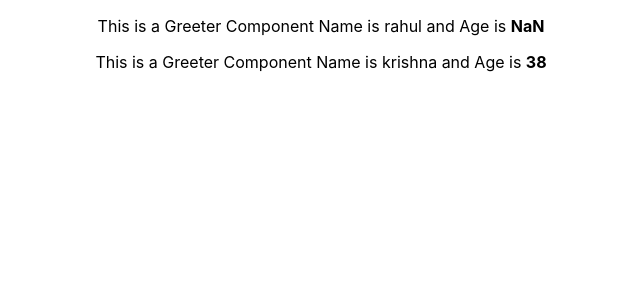
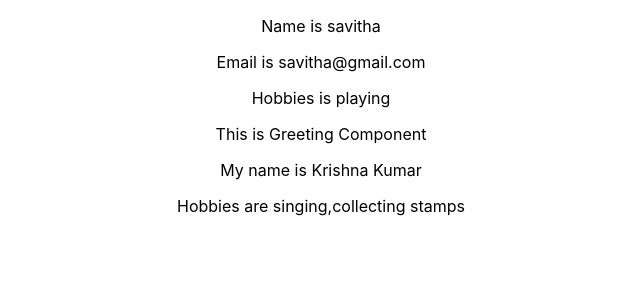
Before and after one commit to RuthvikSai2015/ReactJSSession3, a React (Create React App) app in the folder sampleapp/: page / in a window 1280 px wide. Shown: the top 300 px of the page, without its empty margins (319-959 px from the left). Built offline with nearby package versions, Linux system fonts and the light colour scheme.

Commit message:
react props

```diff
--- a/sampleapp/src/App.js
+++ b/sampleapp/src/App.js
@@ -2,8 +2,17 @@ import logo from './logo.svg';
 import './App.css';
 // import Welcome from './Welcome'
 import Greeting from './Greeting';
+import Greeter from './Greeter';
 
 function App() {
+  let course = "reactjs";
+  let user = { name: "savitha",
+               email: "savitha@gmail.com",
+               hobbies: "singing,collecting stamps"
+              };
+  const {name,email,hobbies} = user;
+  let objArray = ["1", "2", "3"];
+
   return (
     <div className="App">
       {/* <header className="App-header">
@@ -24,8 +33,16 @@ function App() {
       <Welcome/>
       <Welcome/>
       <Welcome/> */}
-      <Greeting name="rahul"/>
-      <Greeting name="krishna" age={28} />
+      {/* <Greeting name="rahul" age={28} courseName={course}  dataObj={obj} dataArray={objArray} isAdmin/>
+      <Greeting name="krishna" age={28} isAdmin={false}/> */}
+
+      {/* <Greeter name = {user.name} email = {user.email} hobbies={user.hobbies}/> */}
+
+      <Greeter name = {user.name} email = {user.email} hobbies="playing"/>
+
+      {/* <Greeter name = "kumar" /> */}
+
+
     </div>
 
   );
--- /dev/null
+++ b/sampleapp/src/Greeter.js
@@ -0,0 +1,36 @@
+import Greeting from "./Greeting";
+
+
+function Greeter({name,email,hobbies="reading"}) { //const {name,email,hobbies} = user;
+  // const {name,email,hobbies} = props.user; second way
+    console.log(`${name}  ----- ${email}  --------  ${hobbies}`)
+    return (
+        <>
+            {/* First way  */}
+            {/* <p> Name is {props.user.name}</p>
+                <p> Email is {props.user.email}</p>
+                <p> Hobbies is {props.user.hobbies}</p> */}
+
+            {/* <p> Name is {props.name}</p>
+            <p> Email is {props.email}</p>
+            <p> Hobbies is {props.hobbies}</p> */}
+
+             {/* Destructuring  */}
+            <p> Name is {name}</p>
+            <p> Email is {email}</p>
+            <p> Hobbies is {hobbies}</p>
+            <Greeting name="Krishna Kumar"/>
+
+        </>
+    )
+}
+
+// function Greeter(props){
+
+//     //props.name="Krishna";
+
+//     return(
+//         <p>{props.name}</p>
+//     )
+// }
+export default Greeter;
--- a/sampleapp/src/Greeting.js
+++ b/sampleapp/src/Greeting.js
@@ -1,7 +1,14 @@
-function Greeting(props){
+function Greeting(props) {
     console.log(props);
     return (
-        <p>This is a Greeter Component Name is {props.name} and Age is <strong>{props.age+10}</strong></p>
+        <>
+            {/* <p>This is a Greeter Component Name is {props.name} and Age is <strong>{props.age + 10}</strong></p>
+            <p> Admin is {props.isAdmin} {true} {undefined} {false} {null}</p>
+            <p> Course Name is : {props.courseName} </p> */}
+            <p> This is Greeting Component</p>
+            <p> My name is  {props.name}</p>
+            <p> Hobbies are singing,collecting stamps</p>
+        </>
     )
 }
 export default Greeting
```
Also changed, not shown: 1 other file (tests, documents, lock files or other folders).
